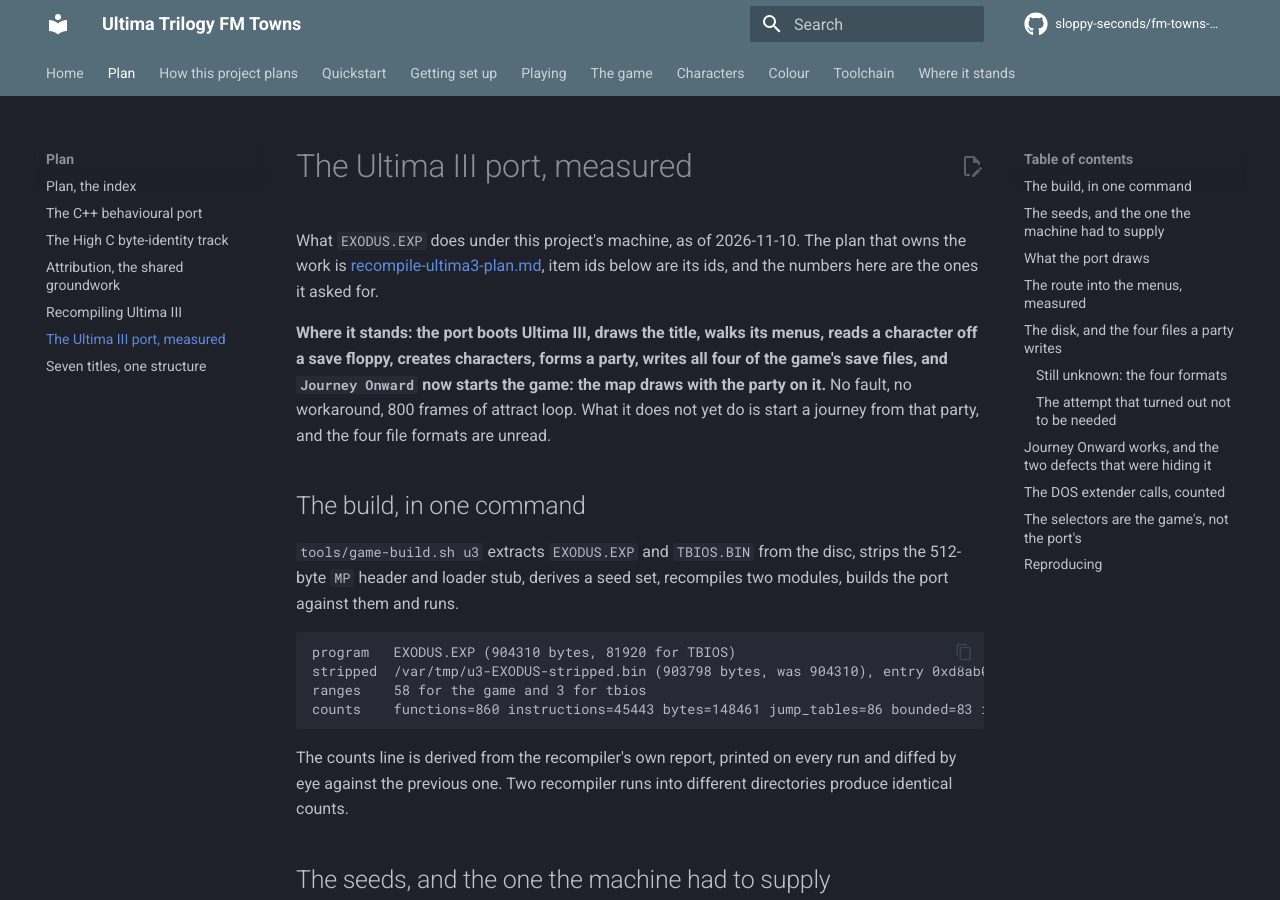
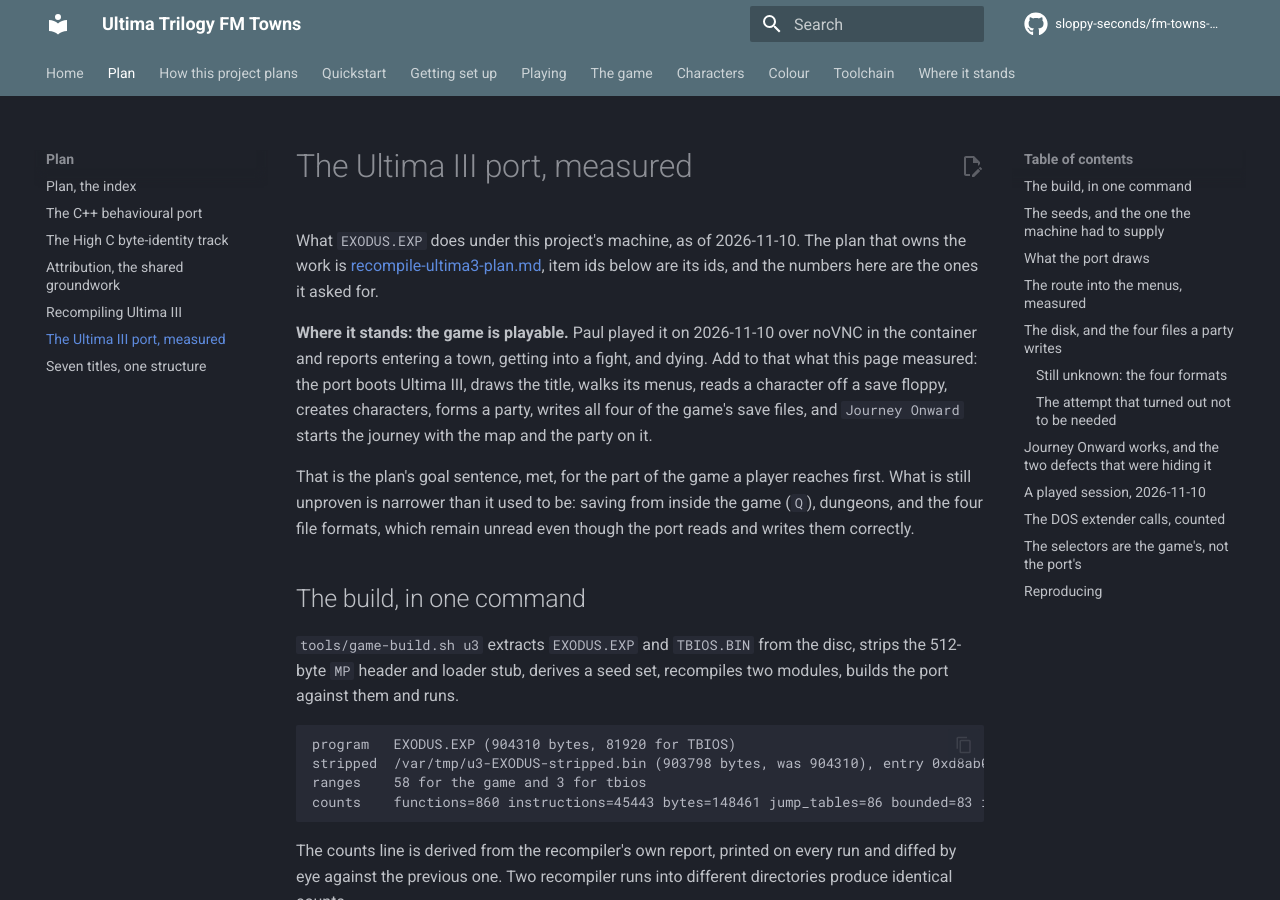
Before and after one commit to sloppy-seconds/fm-towns-ultima, an MkDocs documentation site: the page built from docs/u3-port.md, in a window 1280 px wide and 900 px high. Built offline with MkDocs 1.6.1 and Material for MkDocs 9.7.7, drawn with Linux system fonts in a browser that asks for light colours; comment, search, counter and statistics services are not loaded; some of the changed text lies outside the part shown.

Commit message:
u3: the game is playable, on a player's report
Paul played the port over noVNC and reached a town, got into a fight, and died.
That is a player's observation, so it is recorded as one rather than as a
measurement of this project's, and it is the oracle: the port is wrong when it
disagrees with it, not the report.

What it puts beyond doubt, each of which is a screen or a path nobody had
reached before: town entry and the town screen with its tiles and NPCs, combat
with rounds and damage, and death being handled.

What is left is now a short list: Q (Quit and Save) from a played state, which
is the only path that writes the four save files from a game in progress,
dungeons, and the four file formats themselves, which the port reads and writes
correctly without anyone having read them.

```diff
--- a/docs/u3-port.md
+++ b/docs/u3-port.md
@@ -4,11 +4,14 @@
 [recompile-ultima3-plan.md](recompile-ultima3-plan.md), item ids below are its ids, and the numbers here
 are the ones it asked for.
 
-**Where it stands: the port boots Ultima III, draws the title, walks its menus, reads a character off a
-save floppy, creates characters, forms a party, writes all four of the game's save files, and `Journey Onward`
-now starts the game: the map draws with the party on it.** No fault,
-no workaround, 800 frames of attract loop. What it does not yet do is start a journey from that party, and
-the four file formats are unread.
+**Where it stands: the game is playable.** Paul played it on 2026-11-10 over noVNC in the container and reports
+entering a town, getting into a fight, and dying. Add to that what this page measured: the port boots Ultima III,
+draws the title, walks its menus, reads a character off a save floppy, creates characters, forms a party, writes all
+four of the game's save files, and `Journey Onward` starts the journey with the map and the party on it.
+
+That is the plan's goal sentence, met, for the part of the game a player reaches first. What is still unproven is
+narrower than it used to be: saving from inside the game (`Q`), dungeons, and the four file formats, which remain
+unread even though the port reads and writes them correctly.
 
 ## The build, in one command
 
@@ -123,6 +126,24 @@
 it: the same shape as the four callbacks already in `tools/u3-seeds.txt`. One line in that file, one rebuild, and the game
 started. The record of that seed, with the fault that produced it, is in the file beside it.
 
+## A played session, 2026-11-10
+
+Paul played the port over noVNC in the container and reports reaching a town, getting into a fight, and dying. That
+is a player's observation and it is the oracle, so it is recorded as such rather than as one of this page's
+measurements.
+
+What it puts beyond doubt, because each of these is a screen or a code path nobody had reached before:
+
+| what | where it is exercised |
+|---|---|
+| town entry and the town screen | the town renderer, its NPCs and its tiles |
+| combat | a fight started, rounds resolved, damage applied |
+| death | the party died and the game handled it |
+
+What that leaves as genuinely unknown, and it is a shorter list than yesterday: `Q` (Quit and Save) from inside the
+game, which is the only path that writes the four save files from a *played* state, dungeons, and the four file
+formats themselves.
+
 ## The DOS extender calls, counted
 
 26 `int 21h` sites in the emitted module. Fourteen carry an immediate:
```
